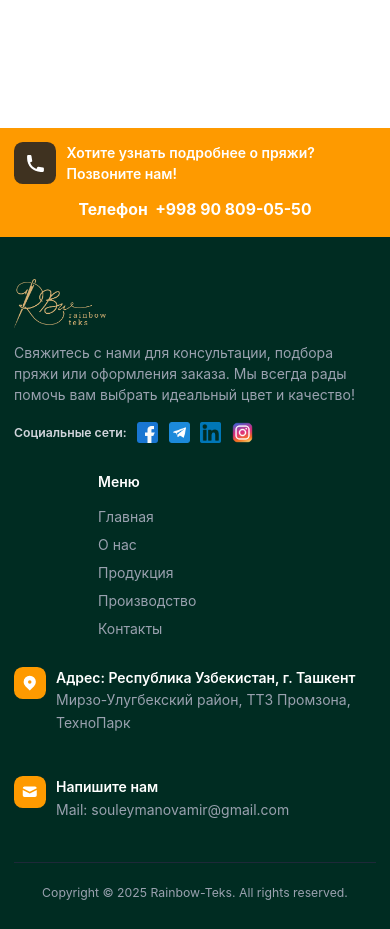
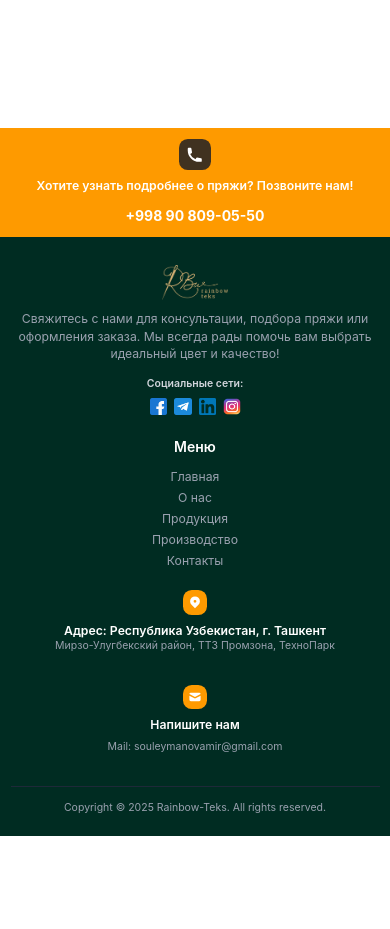
Before and after one commit to ganiyevm/Fablio, a Vue app in the folder fronted/: page /products in a window 390 px wide. Shown: the part 780-1709 px from the top of the page. After the commit the page ends 1616 px from the top, so only its background shows below. Built offline with nearby package versions, Linux system fonts and the light colour scheme.

Commit message:
footer responisive

```diff
--- a/fronted/src/components/Footer.vue
+++ b/fronted/src/components/Footer.vue
@@ -193,13 +193,13 @@ const styleFor = (path: string) =>
   }) as const
 </script> -->
 <template>
-  <section class="bg-amber-500 py-4 sm:py-6">
-    <div class="mx-auto max-w-7xl px-4">
-      <div class="flex flex-col items-center justify-between gap-4 md:flex-row">
-        <div class="flex items-center text-white">
-          <div class="mr-3 rounded-lg bg-gray-900/80 p-3">
+  <section class="bg-amber-500 py-3 sm:py-4 md:py-6">
+    <div class="mx-auto max-w-7xl px-3 sm:px-4">
+      <div class="flex flex-col items-center justify-between gap-3 sm:gap-4 md:flex-row">
+        <div class="flex flex-col items-center text-white sm:flex-row sm:items-center md:items-center">
+          <div class="mb-2 rounded-lg bg-gray-900/80 p-2 sm:mb-0 sm:mr-3 sm:p-3">
             <svg
-              class="h-6 w-6 text-white"
+              class="h-5 w-5 text-white sm:h-6 sm:w-6"
               fill="currentColor"
               viewBox="0 0 20 20"
               aria-hidden="true"
@@ -209,65 +209,67 @@ const styleFor = (path: string) =>
               />
             </svg>
           </div>
-          <span class="text-base font-semibold sm:text-lg md:text-xl">
+          <span class="text-center text-sm font-semibold sm:text-left sm:text-base md:text-lg lg:text-xl">
             Хотите узнать подробнее о пряжи? Позвоните нам!
           </span>
         </div>
 
         <a
           href="tel:+998908090550"
-          class="inline-flex items-center gap-2 text-lg font-bold text-white hover:opacity-90 md:text-xl"
+          class="inline-flex items-center gap-1 text-base font-bold text-white hover:opacity-90 sm:gap-2 sm:text-lg md:text-xl"
         >
           <span class="sr-only">Позвонить:</span>
-          Телефон&nbsp; +998 90 809-05-50
+          <span class="hidden sm:inline">Телефон&nbsp;</span>
+          +998 90 809-05-50
         </a>
       </div>
     </div>
   </section>
-  <footer class="bg-emerald-950 pt-12 pb-8 text-white">
-    <div class="mx-auto max-w-7xl px-4">
+
+  <footer class="bg-emerald-950 pt-8 pb-6 text-white sm:pt-10 sm:pb-7 md:pt-12 md:pb-8">
+    <div class="mx-auto max-w-7xl px-3 sm:px-4">
       <!-- Grid layout -->
-      <div class="grid grid-cols-1 gap-8 sm:grid-cols-2 md:grid-cols-4">
+      <div class="grid grid-cols-1 gap-6 sm:grid-cols-2 sm:gap-7 md:grid-cols-4 md:gap-8">
         <!-- 1. Company info -->
-        <div>
-          <div class="mb-4 flex items-center gap-3">
-            <img src="../public/logo/logo.png" alt="Rainbow-Teks" class="h-14 w-auto" />
+        <div class="sm:col-span-2 md:col-span-1">
+          <div class="mb-3 flex items-center justify-center gap-3 sm:justify-start sm:mb-4">
+            <img src="../public/logo/logo.png" alt="Rainbow-Teks" class="h-10 w-auto sm:h-12 md:h-14" />
           </div>
 
-          <p class="mb-5 text-gray-400">
+          <p class="mb-4 text-center text-sm text-gray-400 sm:text-left sm:text-base sm:mb-5">
             Свяжитесь с нами для консультации, подбора пряжи или оформления заказа. Мы всегда рады
             помочь вам выбрать идеальный цвет и качество!
           </p>
 
-          <div class="flex items-center gap-3">
-            <span class="text-sm font-semibold text-gray-300 sm:text-base">Социальные сети:</span>
-            <nav class="flex items-center gap-3">
+          <div class="flex flex-col items-center gap-2 sm:flex-row sm:items-center sm:gap-3">
+            <span class="text-xs font-semibold text-gray-300 sm:text-sm md:text-base">Социальные сети:</span>
+            <nav class="flex items-center gap-2 sm:gap-3">
               <a href="#" class="inline-block hover:opacity-90" aria-label="Facebook">
                 <img
                   src="../public/socialicons/facebook.png"
                   alt=""
-                  class="h-6 w-6 md:h-7 md:w-7"
+                  class="h-5 w-5 sm:h-6 sm:w-6 md:h-7 md:w-7"
                 />
               </a>
               <a href="#" class="inline-block hover:opacity-90" aria-label="Twitter/X">
                 <img
                   src="../public/socialicons/telegram.png"
                   alt=""
-                  class="h-6 w-6 md:h-7 md:w-7"
+                  class="h-5 w-5 sm:h-6 sm:w-6 md:h-7 md:w-7"
                 />
               </a>
               <a href="#" class="inline-block hover:opacity-90" aria-label="LinkedIn">
                 <img
                   src="../public/socialicons/linkedin.png"
                   alt=""
-                  class="h-6 w-6 md:h-7 md:w-7"
+                  class="h-5 w-5 sm:h-6 sm:w-6 md:h-7 md:w-7"
                 />
               </a>
               <a href="#" class="inline-block hover:opacity-90" aria-label="Pinterest">
                 <img
                   src="../public/socialicons/instagram.png"
                   alt=""
-                  class="h-6 w-6 md:h-7 md:w-7"
+                  class="h-5 w-5 sm:h-6 sm:w-6 md:h-7 md:w-7"
                 />
               </a>
             </nav>
@@ -275,9 +277,9 @@ const styleFor = (path: string) =>
         </div>
 
         <!-- 2. Menu links -->
-        <div class="px-24">
-          <h3 class="mb-4 font-semibold">Меню</h3>
-          <ul class="space-y-2 text-gray-400">
+        <div class="text-center sm:text-left md:px-24">
+          <h3 class="mb-3 font-semibold sm:mb-4">Меню</h3>
+          <ul class="space-y-1 text-sm text-gray-400 sm:space-y-2 sm:text-base">
             <li><RouterLink to="/" class="hover:text-white">Главная</RouterLink></li>
             <li><RouterLink to="/about" class="hover:text-white">О нас</RouterLink></li>
             <li><RouterLink to="/products" class="hover:text-white">Продукция</RouterLink></li>
@@ -286,42 +288,11 @@ const styleFor = (path: string) =>
           </ul>
         </div>
 
-        <!-- 3. Products links -->
-        <!-- <div>
-          <h3 class="mb-4 font-semibold">Продукция</h3>
-          <ul class="space-y-2 text-gray-400">
-            <li><RouterLink to="/products" class="hover:text-white">Меланжевая пряжа</RouterLink></li>
-            <li><RouterLink to="/products" class="hover:text-white">Крашеная пряжа</RouterLink></li>
-            <li><RouterLink to="/products" class="hover:text-white">Суровая пряжа</RouterLink></li>
-          </ul>
-        </div> -->
-
-        <!-- 4. Contacts -->
-        <!-- <div>
-
-          <h3 class="mb-4 font-semibold">Контакты</h3>
-          <ul class="space-y-3 text-gray-400">
-            <li>
-              <span class="block">Телефон:</span>
-              <a href="tel:+998908090550" class="hover:text-white">+998 90 809-05-50</a>
-            </li>
-            <li>
-              <span class="block">Email:</span>
-              <a href="mailto:souleymanovamir@gmail.com" class="hover:text-white">
-                souleymanovamir@gmail.com
-              </a>
-            </li>
-            <li>
-              <span class="block">Адрес:</span>
-              Республика Узбекистан, г.Ташкент,<br />
-              Мирзо-Улугбекский район, ТТЗ Промзона, ТехноПарк
-            </li>
-          </ul>
-        </div> -->
-        <div>
-          <div class="mb-4 flex items-start gap-3">
-            <div class="rounded-lg bg-amber-500 p-2">
-              <svg class="h-5 w-5" fill="currentColor" viewBox="0 0 20 20" aria-hidden="true">
+        <!-- 3. Address -->
+        <div class="text-center sm:text-left">
+          <div class="mb-3 flex flex-col items-center gap-2 sm:flex-row sm:items-start sm:gap-3 sm:mb-4">
+            <div class="rounded-lg bg-amber-500 p-1.5 sm:p-2">
+              <svg class="h-4 w-4 sm:h-5 sm:w-5" fill="currentColor" viewBox="0 0 20 20" aria-hidden="true">
                 <path
                   fill-rule="evenodd"
                   d="M5.05 4.05a7 7 0 119.9 9.9L10 18.9l-4.95-4.95a7 7 0 010-9.9zM10 11a2 2 0 100-4 2 2 0 000 4z"
@@ -330,23 +301,24 @@ const styleFor = (path: string) =>
               </svg>
             </div>
             <div>
-              <p class="font-semibold">Адрес: Республика Узбекистан, г. Ташкент</p>
-              <p class="text-gray-400">Мирзо-Улугбекский район, ТТЗ Промзона, ТехноПарк</p>
+              <p class="text-sm font-semibold sm:text-base">Адрес: Республика Узбекистан, г. Ташкент</p>
+              <p class="text-xs text-gray-400 sm:text-sm">Мирзо-Улугбекский район, ТТЗ Промзона, ТехноПарк</p>
             </div>
           </div>
         </div>
 
-        <div>
-          <div class="mb-4 flex items-start gap-3">
-            <div class="rounded-lg bg-amber-500 p-2">
-              <svg class="h-5 w-5" fill="currentColor" viewBox="0 0 20 20" aria-hidden="true">
+        <!-- 4. Email -->
+        <div class="text-center sm:text-left">
+          <div class="mb-3 flex flex-col items-center gap-2 sm:flex-row sm:items-start sm:gap-3 sm:mb-4">
+            <div class="rounded-lg bg-amber-500 p-1.5 sm:p-2">
+              <svg class="h-4 w-4 sm:h-5 sm:w-5" fill="currentColor" viewBox="0 0 20 20" aria-hidden="true">
                 <path d="M2.003 5.884L10 9.882l7.997-3.998A2 2 0 0016 4H4a2 2 0 00-1.997 1.884z" />
                 <path d="M18 8.118l-8 4-8-4V14a2 2 0 002 2h12a2 2 0 002-2V8.118z" />
               </svg>
             </div>
             <div>
-              <p class="font-semibold">Напишите нам</p>
-              <a href="mailto:souleymanovamir@gmail.com" class="text-gray-400 hover:text-white">
+              <p class="text-sm font-semibold sm:text-base">Напишите нам</p>
+              <a href="mailto:souleymanovamir@gmail.com" class="text-xs text-gray-400 hover:text-white sm:text-sm">
                 Mail: souleymanovamir@gmail.com
               </a>
             </div>
@@ -355,7 +327,7 @@ const styleFor = (path: string) =>
       </div>
 
       <!-- Copyright -->
-      <div class="mt-8 border-t border-gray-800 pt-6 text-center text-sm text-gray-400">
+      <div class="mt-6 border-t border-gray-800 pt-4 text-center text-xs text-gray-400 sm:mt-7 sm:pt-5 sm:text-sm md:mt-8 md:pt-6">
         Copyright © 2025 Rainbow-Teks. All rights reserved.
       </div>
     </div>
```
